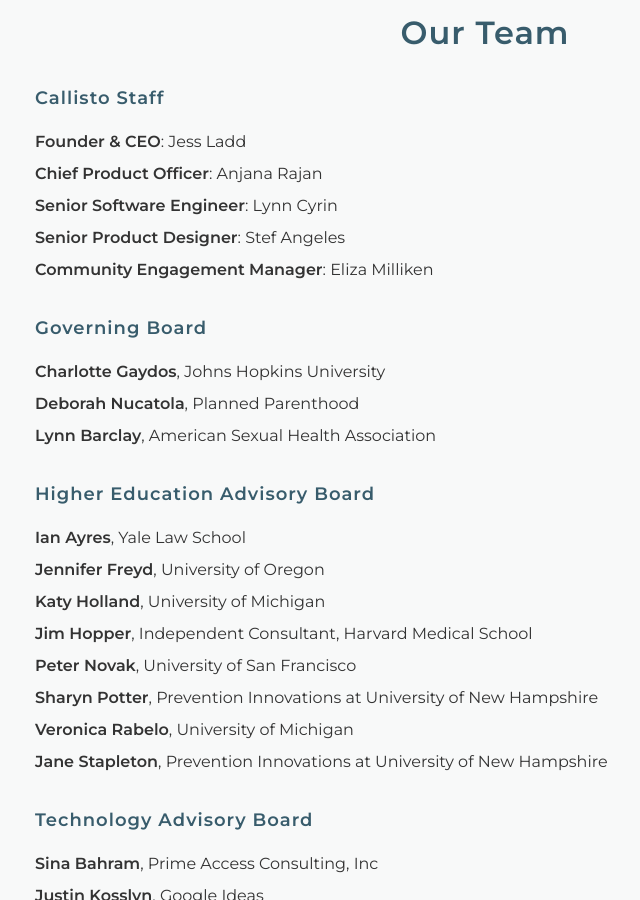
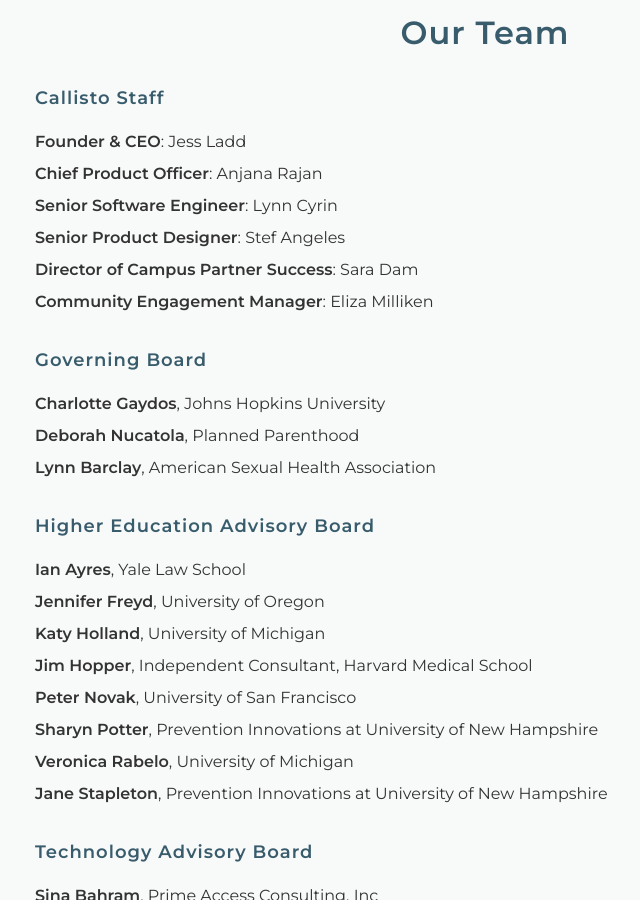
Before and after one commit to project-callisto/projectcallisto-dot-org, a Jekyll site: the page built from who-we-are.html, in a window 1280 px wide and 900 px high, scrolled down 1203 px. Shown: the whole window, without its empty margins (155-795 px from the left). Built offline with Jekyll 4.4.1, drawn with Linux system fonts in a browser that asks for light colours.

Commit message:
added Sara

```diff
--- a/who-we-are.html
+++ b/who-we-are.html
@@ -27,6 +27,7 @@
             <li><strong>Chief Product Officer</strong>: Anjana Rajan</li>
             <li><strong>Senior Software Engineer</strong>: Lynn Cyrin</li>
             <li><strong>Senior Product Designer</strong>: Stef Angeles</li>
+            <li><strong>Director of Campus Partner Success</strong>: Sara Dam</li>
             <li><strong>Community Engagement Manager</strong>: Eliza Milliken </li>
         </ul>
         <h4>Governing Board</h4>
```
